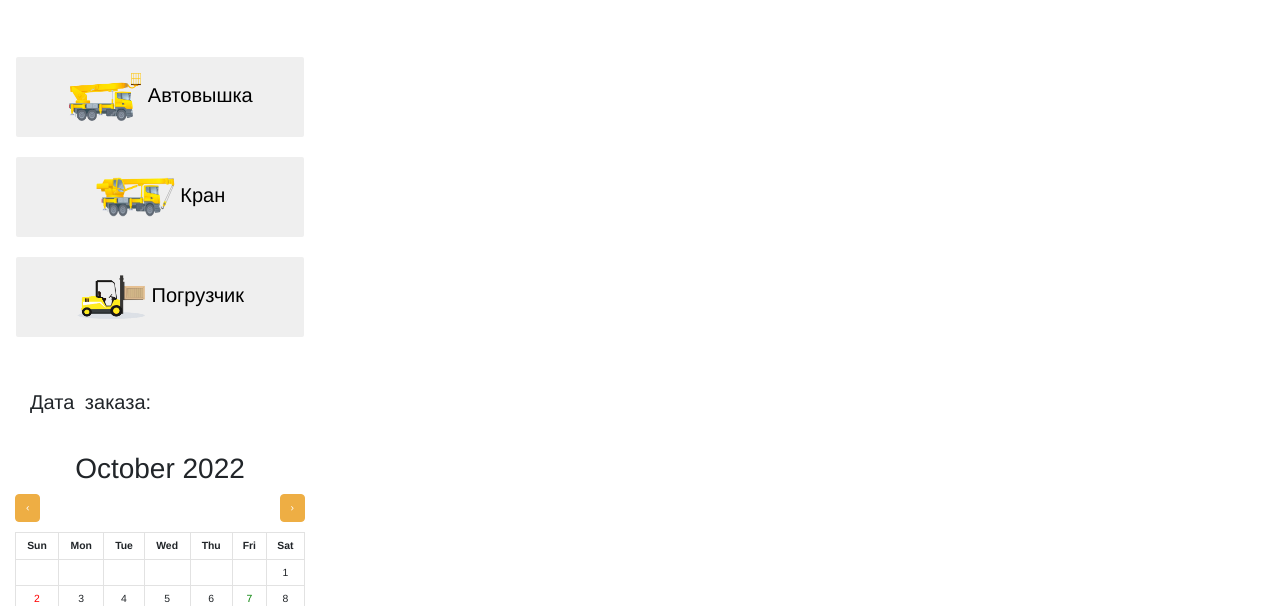
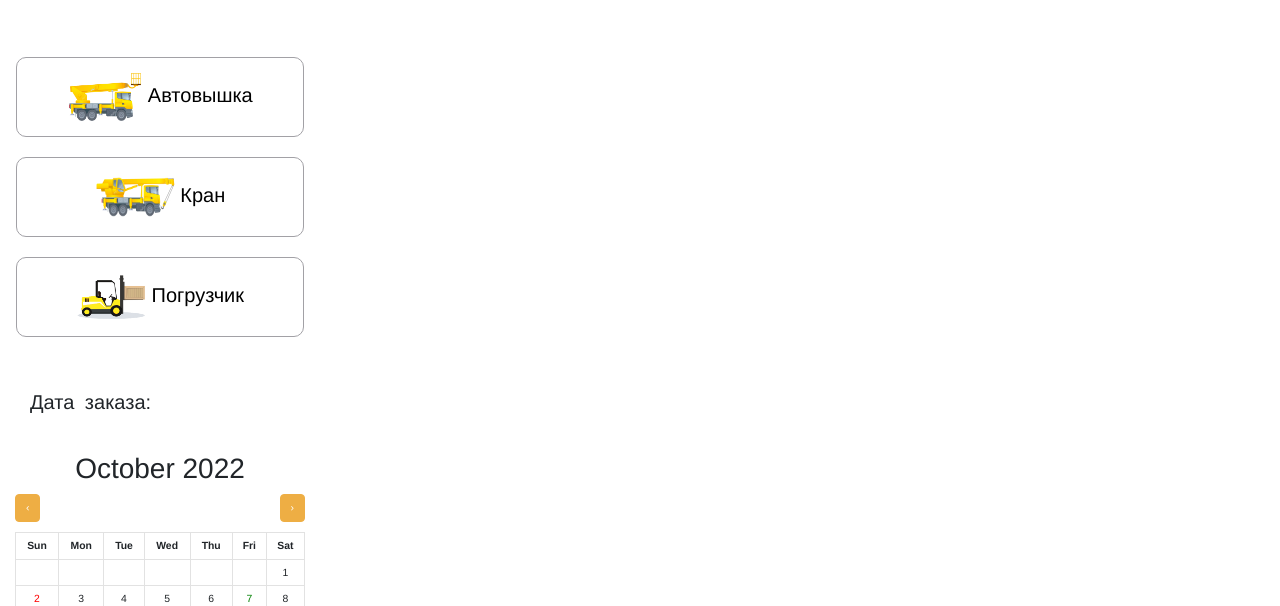
Before and after one commit to WilliamsCommando/hakaton_polus_zolota, a plain HTML site: page map.html in a window 1280 px wide. Shown: the part 288-894 px from the top of the page. Drawn offline with nearby package versions, Linux system fonts and the light colour scheme.

Commit message:
Поправила карточки в левом меню, так покрасивее

```diff
--- a/map.css
+++ b/map.css
@@ -86,7 +86,7 @@ input[type=text] {
 }
 
 .cars_cards button {
-    border:0;
+    border: 1px solid #A2A1A6;
     padding:10px;
     font-size:20px;
     width:90%;
@@ -94,8 +94,9 @@ input[type=text] {
     margin:20px auto;
     display:block;
     cursor:pointer;
-    border-radius: 2px;
     font-weight: lighter;
+    border-radius: 10px;
+    background-color: transparent;
 }
 
 .cars_cards button a {
```
